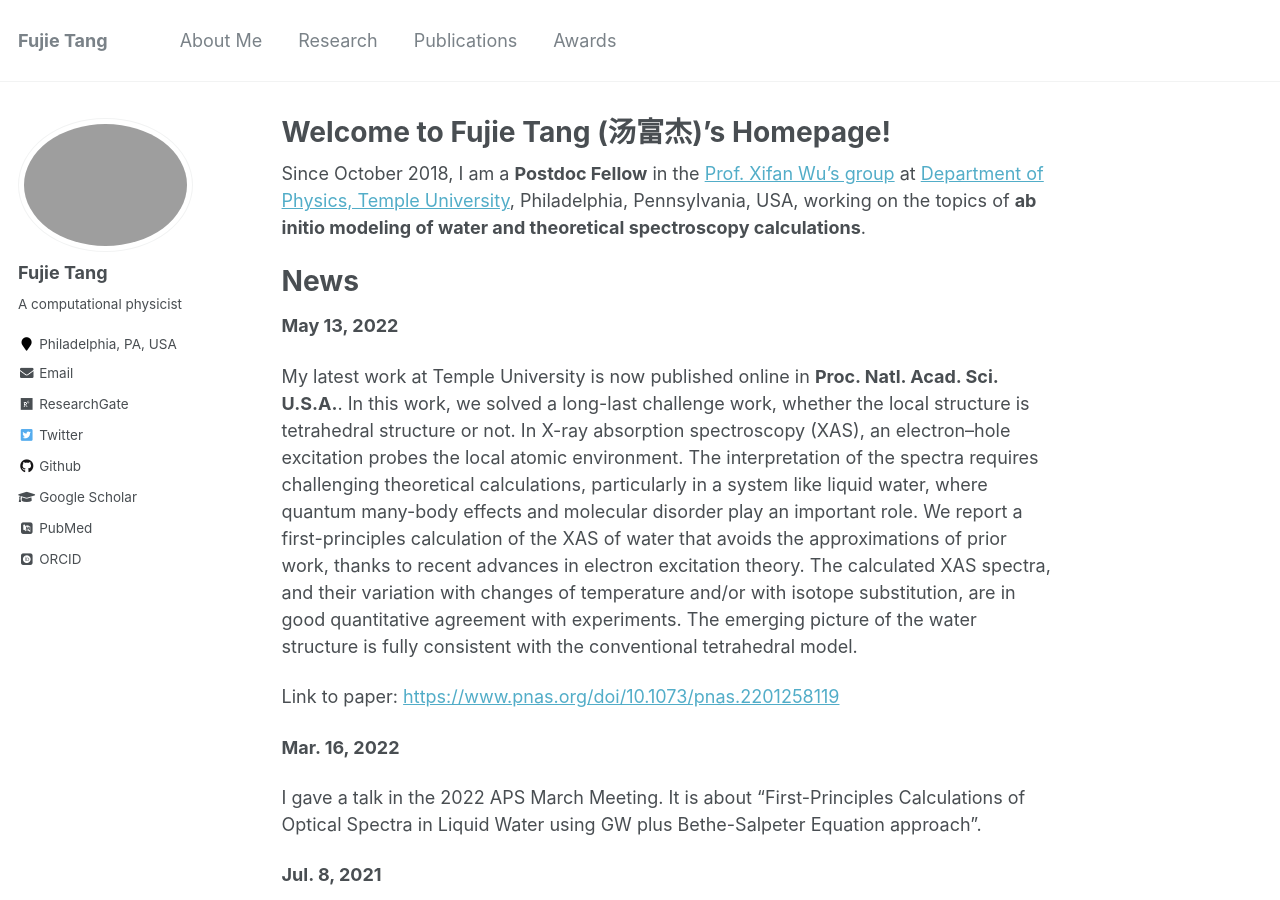
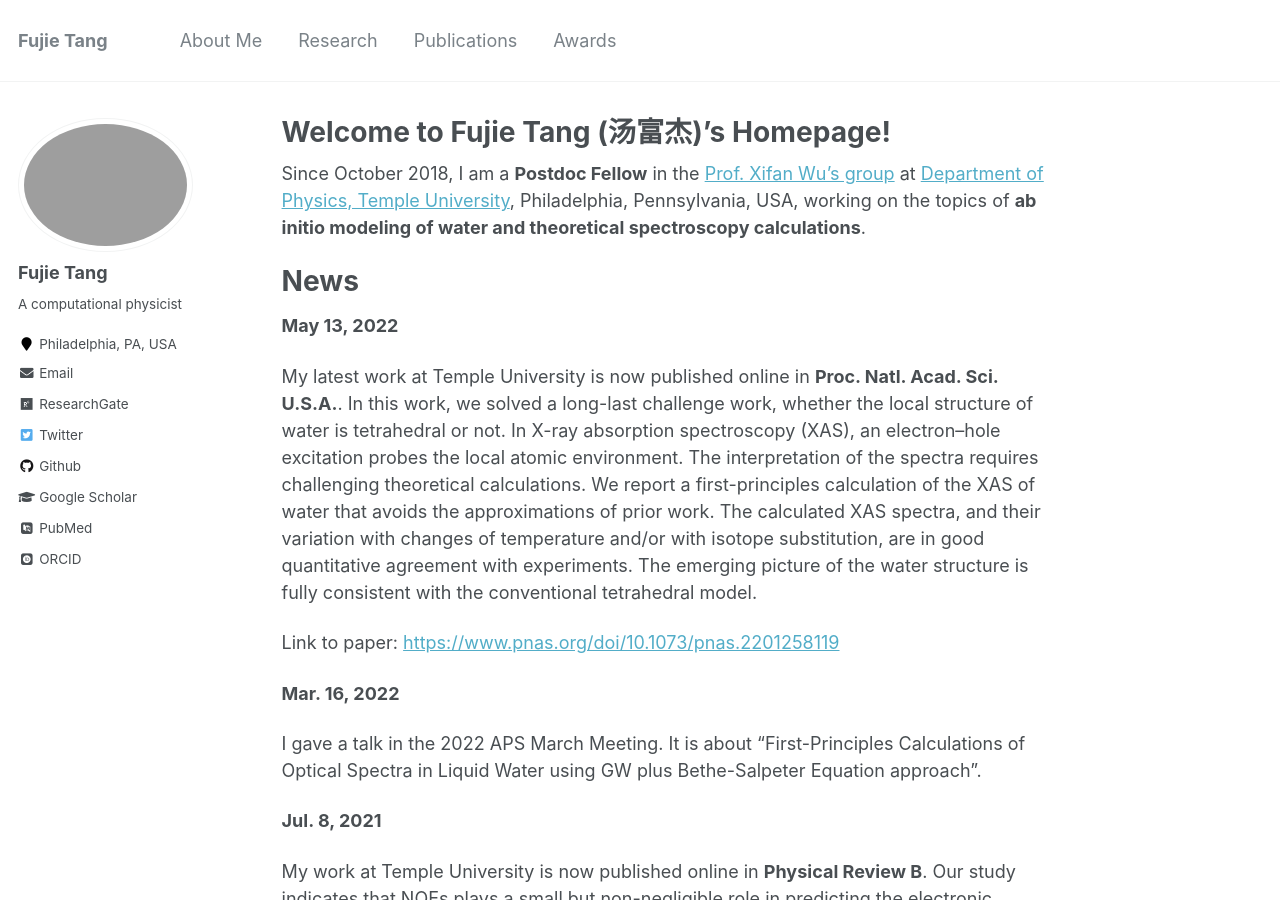
Before and after one commit to fujiepku/fujiepku.github.io, a Jekyll site: the page built from _pages/about.md, in a window 1280 px wide and 900 px high. Built offline with Jekyll 4.4.1, drawn with Linux system fonts in a browser that asks for light colours; some web fonts are replaced; some of the changed text lies outside the part shown.

Commit message:
Update about.md

```diff
--- a/_pages/about.md
+++ b/_pages/about.md
@@ -14,7 +14,7 @@ News
 ======
 **May 13, 2022**
 
-My latest work at Temple University is now published online in **Proc. Natl. Acad. Sci. U.S.A.**. In this work, we solved a long-last challenge work, whether the local structure is tetrahedral structure or not. In X-ray absorption spectroscopy (XAS), an electron–hole excitation probes the local atomic environment. The interpretation of the spectra requires challenging theoretical calculations, particularly in a system like liquid water, where quantum many-body effects and molecular disorder play an important role. We report a first-principles calculation of the XAS of water that avoids the approximations of prior work, thanks to recent advances in electron excitation theory. The calculated XAS spectra, and their variation with changes of temperature and/or with isotope substitution, are in good quantitative agreement with experiments. The emerging picture of the water structure is fully consistent with the conventional tetrahedral model.
+My latest work at Temple University is now published online in **Proc. Natl. Acad. Sci. U.S.A.**. In this work, we solved a long-last challenge work, whether the local structure of water is tetrahedral or not. In X-ray absorption spectroscopy (XAS), an electron–hole excitation probes the local atomic environment. The interpretation of the spectra requires challenging theoretical calculations. We report a first-principles calculation of the XAS of water that avoids the approximations of prior work. The calculated XAS spectra, and their variation with changes of temperature and/or with isotope substitution, are in good quantitative agreement with experiments. The emerging picture of the water structure is fully consistent with the conventional tetrahedral model.
 
 Link to paper: [https://www.pnas.org/doi/10.1073/pnas.2201258119](https://www.pnas.org/doi/10.1073/pnas.2201258119)
 
```
Also changed, not shown: other parts of _pages/about.md (+1 -1 lines).
